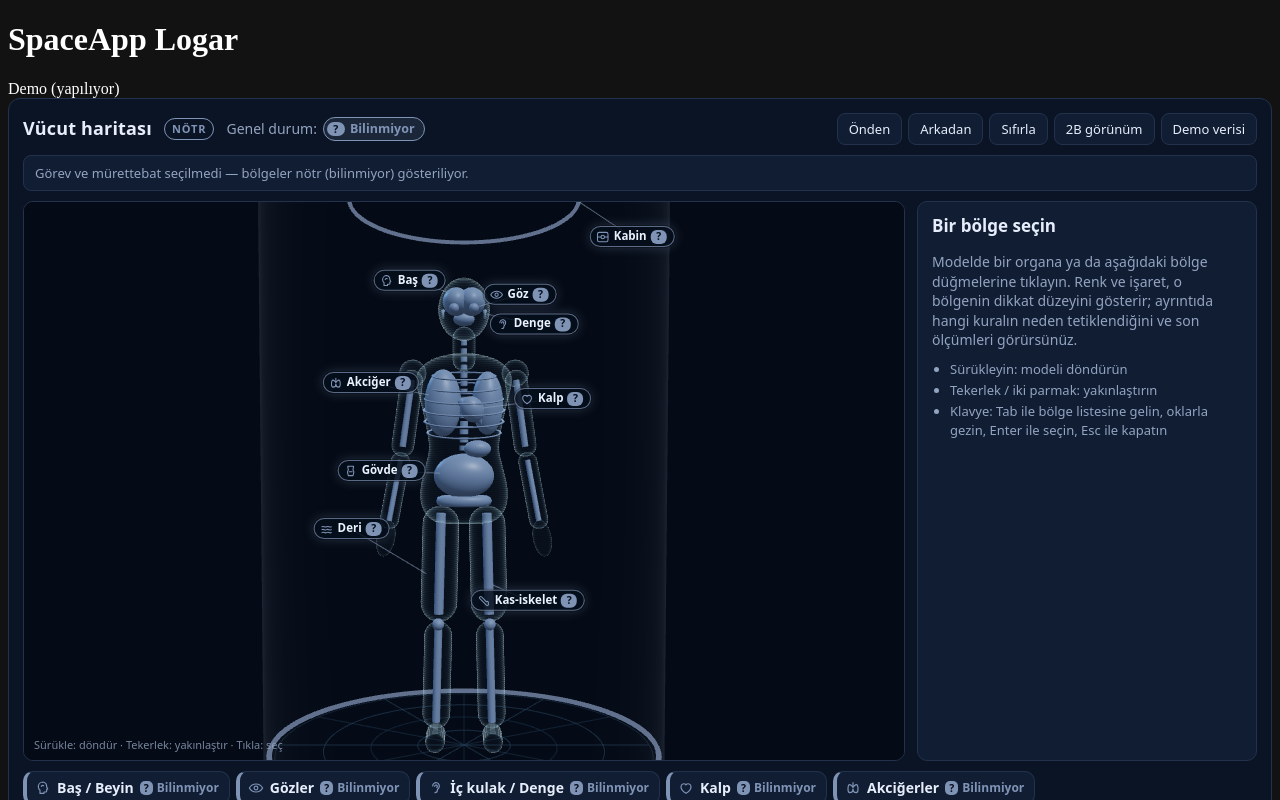
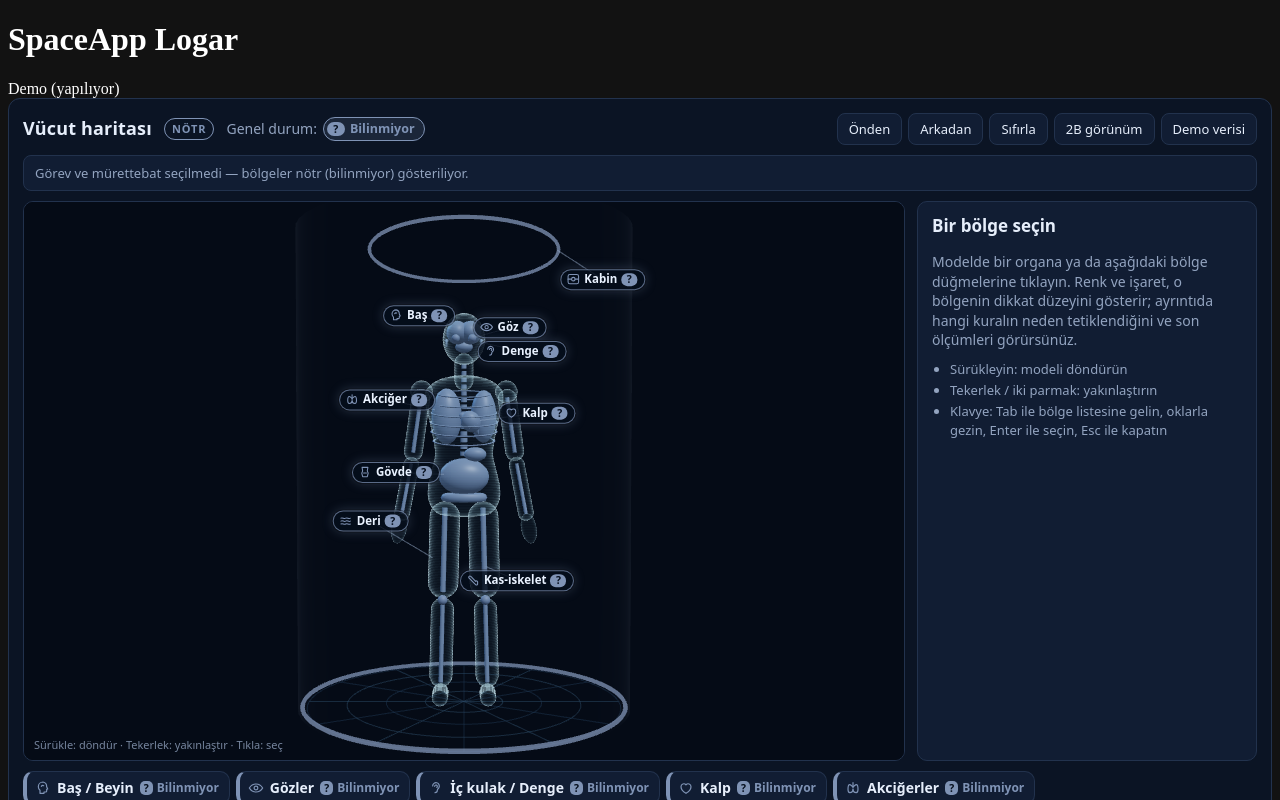
Before and after one commit to zynordev/spaceapp-logar, a React (Vite) app in the folder frontend/: page / in a window 1280 px wide. Shown: the top 800 px of the page. Built offline with nearby package versions, Linux system fonts and the light colour scheme.

Commit message:
fix(body3d): own projected marker overlay, ignore context loss on unmount, ?region deep link

```diff
--- a/frontend/src/features/body3d/BodyScene.tsx
+++ b/frontend/src/features/body3d/BodyScene.tsx
@@ -3,8 +3,8 @@
 // the astronaut's left side is +x. Render loop is on demand: frames are only
 // drawn on interaction, camera easing or the gentle CRITICAL pulse.
 import { Canvas, useFrame, useThree, type ThreeEvent } from '@react-three/fiber';
-import { ContactShadows, Html, OrbitControls } from '@react-three/drei';
-import { useEffect, useMemo, useRef } from 'react';
+import { ContactShadows, OrbitControls } from '@react-three/drei';
+import { useEffect, useLayoutEffect, useMemo, useRef, type MutableRefObject } from 'react';
 import * as THREE from 'three';
 import { ATTENTION, CHIP_ORDER, REGION_META } from './meta';
 import { RegionIcon } from './icons';
@@ -138,8 +138,8 @@ function useMats(): Mats {
     }
     return {
       organ,
-      shell: makeHolo(0.035, 0.75, 2.2, 0.35),
-      wall: makeHolo(0.0, 0.16, 3.0, 0.0),
+      shell: makeHolo(0.07, 1.0, 1.8, 0.3),
+      wall: makeHolo(0.0, 0.1, 4.0, 0.0),
       ring: new THREE.MeshBasicMaterial({ transparent: true, opacity: 0.9, toneMapped: false }),
       hit: new THREE.MeshBasicMaterial({ transparent: true, opacity: 0, depthWrite: false, colorWrite: false }),
       leader: new THREE.LineBasicMaterial({ vertexColors: true, transparent: true, opacity: 0.55, depthWrite: false }),
@@ -192,21 +192,21 @@ function Limb({ side, mats }: { side: 1 | -1; mats: Mats }) {
       <group position={[0.19 * side, 1.4, 0]} rotation={[0, 0, 0.14 * side]}>
         <mesh geometry={GEO.sphere} material={shell} scale={0.05} userData={skinTag} renderOrder={2} />
         <mesh geometry={GEO.upperArm} material={shell} position={[0, -0.15, 0]} userData={skinTag} renderOrder={2} />
-        <mesh geometry={GEO.longBone} material={bone} position={[0, -0.15, 0]} scale={[0.012, 0.25, 0.012]} raycast={noRaycast} />
+        <mesh geometry={GEO.longBone} material={bone} position={[0, -0.15, 0]} scale={[0.009, 0.25, 0.009]} raycast={noRaycast} />
         <group position={[0, -0.3, 0]} rotation={[-0.12, 0, 0.04 * side]}>
           <mesh geometry={GEO.forearm} material={shell} position={[0, -0.14, 0]} userData={skinTag} renderOrder={2} />
-          <mesh geometry={GEO.longBone} material={bone} position={[0, -0.14, 0]} scale={[0.01, 0.23, 0.01]} raycast={noRaycast} />
+          <mesh geometry={GEO.longBone} material={bone} position={[0, -0.14, 0]} scale={[0.008, 0.23, 0.008]} raycast={noRaycast} />
           <mesh geometry={GEO.sphere} material={shell} position={[0, -0.32, 0.005]} scale={[0.034, 0.068, 0.022]} userData={skinTag} renderOrder={2} />
         </group>
       </group>
       {/* leg: hip pivot */}
       <group position={[0.085 * side, 0.9, 0]} rotation={[0, 0, 0.025 * side]}>
         <mesh geometry={GEO.thigh} material={shell} position={[0, -0.21, 0]} userData={skinTag} renderOrder={2} />
-        <mesh geometry={GEO.longBone} material={bone} position={[0, -0.21, 0]} scale={[0.018, 0.38, 0.018]} userData={tag('musculoskeletal', 'inner')} />
+        <mesh geometry={GEO.longBone} material={bone} position={[0, -0.21, 0]} scale={[0.012, 0.38, 0.012]} userData={tag('musculoskeletal', 'inner')} />
         <group position={[0, -0.43, 0]}>
           <mesh geometry={GEO.sphere} material={bone} position={[0, 0, 0.045]} scale={0.022} userData={tag('musculoskeletal', 'inner')} />
           <mesh geometry={GEO.shin} material={shell} position={[0, -0.2, 0]} userData={skinTag} renderOrder={2} />
-          <mesh geometry={GEO.longBone} material={bone} position={[0, -0.2, 0]} scale={[0.015, 0.36, 0.015]} userData={tag('musculoskeletal', 'inner')} />
+          <mesh geometry={GEO.longBone} material={bone} position={[0, -0.2, 0]} scale={[0.01, 0.36, 0.01]} userData={tag('musculoskeletal', 'inner')} />
           <mesh geometry={GEO.foot} material={shell} position={[0, -0.425, 0.045]} rotation={[Math.PI / 2, 0, 0]} userData={skinTag} renderOrder={2} />
         </group>
       </group>
@@ -381,25 +381,53 @@ function Leaders({ states, material }: { states: RegionStates; material: THREE.L
   return <lineSegments geometry={geom} material={material} raycast={noRaycast} />;
 }
 
+type MarkerEls = Partial<Record<RegionKey, HTMLDivElement | null>>;
+
+/**
+ * Projects the 3D marker anchors to screen space every rendered frame and
+ * moves the DOM pills directly (no React re-render, no extra React roots).
+ */
+function Projector({ els }: { els: MutableRefObject<MarkerEls> }) {
+  const v = useMemo(() => new THREE.Vector3(), []);
+  useFrame(({ camera, size }) => {
+    for (const k of CHIP_ORDER) {
+      const el = els.current[k];
+      if (!el) continue;
+      v.set(...REGION_META[k].marker).project(camera);
+      const hidden = v.z > 1 || Math.abs(v.x) > 1.2 || Math.abs(v.y) > 1.2;
+      const x = (v.x * 0.5 + 0.5) * size.width;
+      const y = (-v.y * 0.5 + 0.5) * size.height;
+      el.style.transform = `translate(${x.toFixed(1)}px, ${y.toFixed(1)}px) translate(-50%, -50%)`;
+      el.style.visibility = hidden ? 'hidden' : 'visible';
+    }
+  });
+  return null;
+}
+
 function Markers({
   states,
   selected,
   hovered,
   onHover,
   onSelect,
-}: Pick<BodySceneProps, 'states' | 'selected' | 'hovered' | 'onHover' | 'onSelect'>) {
+  els,
+}: Pick<BodySceneProps, 'states' | 'selected' | 'hovered' | 'onHover' | 'onSelect'> & {
+  els: MutableRefObject<MarkerEls>;
+}) {
   return (
-    <>
+    <div className="b3d-markers" aria-hidden="true">
       {CHIP_ORDER.map((k) => {
         const st = states[k];
         const att = ATTENTION[st.attention];
         const active = hovered === k || selected === k;
         return (
-          <Html key={k} position={REGION_META[k].marker} center zIndexRange={[30, 10]}>
           <div
-              aria-hidden="true"
+            key={k}
+            ref={(el) => {
+              els.current[k] = el;
+            }}
             className={`b3d-marker att-${st.attention.toLowerCase()}${active ? ' is-active' : ''}${selected === k ? ' is-selected' : ''}`}
-              style={{ ['--c' as string]: att.cssVar }}
+            style={{ ['--c' as string]: att.cssVar, visibility: 'hidden' }}
             onPointerEnter={() => onHover(k)}
             onPointerLeave={() => onHover(null)}
             onClick={() => onSelect(k)}
@@ -414,10 +442,9 @@ function Markers({
               </span>
             )}
           </div>
-          </Html>
         );
       })}
-    </>
+    </div>
   );
 }
 
@@ -488,7 +515,7 @@ function StateSync({
 // ---------------------------------------------------------------- camera
 
 const HOME_TARGET = new THREE.Vector3(0, 1.0, 0);
-const HOME_DIST = 3.4;
+const HOME_DIST = 4.1;
 
 interface ControlsLike {
   target: THREE.Vector3;
@@ -537,7 +564,7 @@ function CameraRig({ selected, view, reducedMotion }: Pick<BodySceneProps, 'sele
   useFrame((_, rawDt) => {
     const g = goal.current;
     if (!g || !controls) return;
-    const dt = Math.min(rawDt, 1 / 30);
+    const dt = Math.min(rawDt, 0.1);
     const k = reducedMotion ? 1 : 1 - Math.exp(-dt * 5.5);
     const cur = tmp.sph.setFromVector3(tmp.off.copy(camera.position).sub(controls.target));
     let dTheta = g.sph.theta - cur.theta;
@@ -561,8 +588,8 @@ function CameraRig({ selected, view, reducedMotion }: Pick<BodySceneProps, 'sele
 
 // ---------------------------------------------------------------- scene root
 
-function Scene(props: BodySceneProps) {
-  const { states, selected, hovered, onHover, onSelect, view, reducedMotion } = props;
+function Scene(props: BodySceneProps & { els: MutableRefObject<MarkerEls> }) {
+  const { states, selected, hovered, onHover, onSelect, view, reducedMotion, els } = props;
   const mats = useMats();
   const gl = useThree((s) => s.gl);
 
@@ -602,7 +629,6 @@ function Scene(props: BodySceneProps) {
       </group>
 
       <Leaders states={states} material={mats.leader} />
-      <Markers states={states} selected={selected} hovered={hovered} onHover={onHover} onSelect={onSelect} />
       <ContactShadows position={[0, 0.004, 0]} scale={1.6} blur={2.4} far={1.2} opacity={0.55} resolution={256} frames={1} color="#000814" />
 
       <StateSync mats={mats} states={states} selected={selected} hovered={hovered} reducedMotion={reducedMotion} />
@@ -620,27 +646,41 @@ function Scene(props: BodySceneProps) {
         zoomSpeed={0.8}
       />
       <CameraRig selected={selected} view={view} reducedMotion={reducedMotion} />
+      <Projector els={els} />
     </>
   );
 }
 
 export default function BodyScene(props: BodySceneProps) {
-  const { onFail } = props;
+  const { onFail, states, selected, hovered, onHover, onSelect } = props;
+  const els = useRef<MarkerEls>({});
+  // R3F force-loses the context when the canvas unmounts (e.g. switching to
+  // 2D); only a context loss while mounted counts as a failure.
+  const mounted = useRef(true);
+  useLayoutEffect(() => {
+    mounted.current = true;
+    return () => {
+      mounted.current = false;
+    };
+  }, []);
   return (
+    <div className="b3d-scene">
       <Canvas
         className="b3d-canvas"
         frameloop="demand"
         dpr={[1, 2]}
-      camera={{ position: [0, 1.15, HOME_DIST], fov: 34, near: 0.05, far: 30 }}
+        camera={{ position: [0, 1.12, HOME_DIST], fov: 34, near: 0.05, far: 30 }}
         gl={{ antialias: true, powerPreference: 'high-performance' }}
         onCreated={({ gl }) => {
           gl.domElement.addEventListener('webglcontextlost', (ev) => {
             ev.preventDefault();
-          onFail();
+            if (mounted.current) onFail();
           });
         }}
       >
-      <Scene {...props} />
+        <Scene {...props} els={els} />
       </Canvas>
+      <Markers states={states} selected={selected} hovered={hovered} onHover={onHover} onSelect={onSelect} els={els} />
+    </div>
   );
 }
--- a/frontend/src/features/body3d/body3d.css
+++ b/frontend/src/features/body3d/body3d.css
@@ -69,19 +69,22 @@
 @container (max-width: 760px) { .b3d-stage { height: 480px; min-height: 380px; } }
 .b3d-canvas { position: absolute !important; inset: 0; touch-action: none; }
 .b3d-stage-hint {
-  position: absolute; left: 10px; bottom: 8px; margin: 0; font-size: 11px; color: var(--b3d-muted);
+  position: absolute; z-index: 1; left: 10px; bottom: 8px; margin: 0; font-size: 11px; color: var(--b3d-muted);
   pointer-events: none; opacity: 0.8;
 }
 
-/* 3D markers (drei Html) */
+/* 3D markers: DOM overlay positioned by the scene's projector */
+.b3d-scene { position: absolute; inset: 0; }
+.b3d-markers { position: absolute; inset: 0; pointer-events: none; overflow: hidden; z-index: 2; }
 .b3d-marker {
+  position: absolute; left: 0; top: 0; pointer-events: auto; will-change: transform;
   --c: #7f93b5;
   display: inline-flex; align-items: center; gap: 4px; white-space: nowrap; cursor: pointer; user-select: none;
   padding: 2px 7px 2px 5px; border-radius: 999px; font-size: 11.5px; font-weight: 600; line-height: 1.3;
   color: #e9f2ff; background: rgba(6, 14, 28, 0.82);
   border: 1px solid color-mix(in srgb, var(--c) 70%, transparent);
   box-shadow: 0 0 0 1px rgba(0, 0, 0, 0.35), 0 0 12px color-mix(in srgb, var(--c) 30%, transparent);
-  transition: transform 0.15s ease, background 0.15s ease;
+  transition: background 0.15s ease, border-color 0.15s ease;
   font-family: var(--font-sans, system-ui, -apple-system, 'Segoe UI', Roboto, sans-serif);
 }
 .b3d-marker .b3d-icon { color: var(--c); flex: none; }
@@ -90,7 +93,7 @@
   background: var(--c); color: #07101f;
 }
 .b3d-marker-extra { color: var(--c); font-weight: 600; padding-left: 2px; }
-.b3d-marker.is-active { transform: scale(1.08); background: rgba(10, 22, 42, 0.95); border-color: var(--c); }
+.b3d-marker.is-active { z-index: 3; background: rgba(10, 22, 42, 0.95); border-color: var(--c); }
 .b3d-marker.is-selected { box-shadow: 0 0 0 2px var(--c), 0 0 18px color-mix(in srgb, var(--c) 55%, transparent); }
 .b3d-marker.att-critical { animation: b3d-pulse 1.6s ease-in-out infinite; }
 
--- a/frontend/src/features/body3d/index.tsx
+++ b/frontend/src/features/body3d/index.tsx
@@ -9,7 +9,7 @@ import { Legend, RegionChips } from './RegionChips';
 import { AttentionBadge, RegionDetail, formatWhen } from './RegionDetail';
 import { useBodyMap } from './useBodyMap';
 import type { ViewCommand } from './BodyScene';
-import type { RegionKey } from './types';
+import { isRegionKey, type RegionKey } from './types';
 
 const BodyScene = lazy(() => import('./BodyScene'));
 
@@ -80,7 +80,15 @@ export function BodyMapPanel() {
       return false;
     }
   });
-  const [selected, setSelected] = useState<RegionKey | null>(null);
+  // `?region=heart` preselects a region (deep link for demos / screenshots).
+  const [selected, setSelected] = useState<RegionKey | null>(() => {
+    try {
+      const r = new URLSearchParams(window.location.search).get('region');
+      return isRegionKey(r) ? r : null;
+    } catch {
+      return null;
+    }
+  });
   const [hovered, setHovered] = useState<RegionKey | null>(null);
   const [view, setView] = useState<ViewCommand>({ kind: 'front', n: 0 });
 
```
Lines whose indentation alone changed are shown as unchanged.
